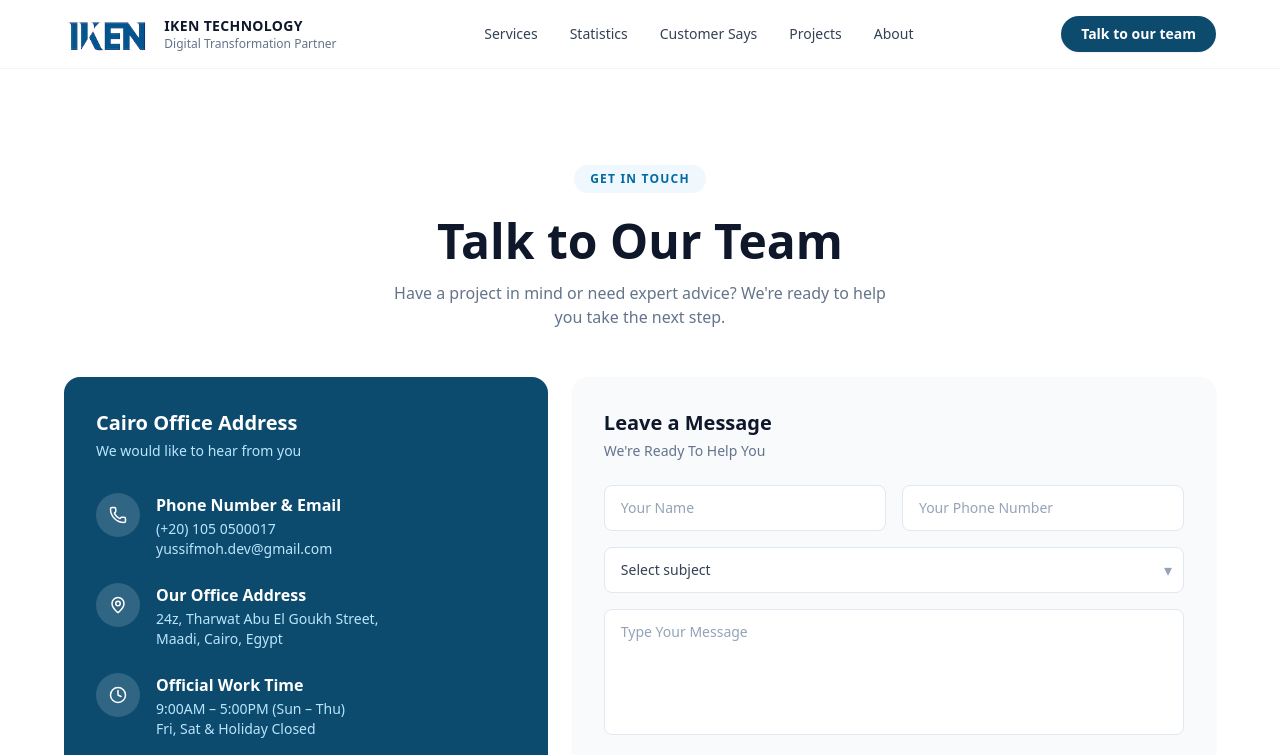
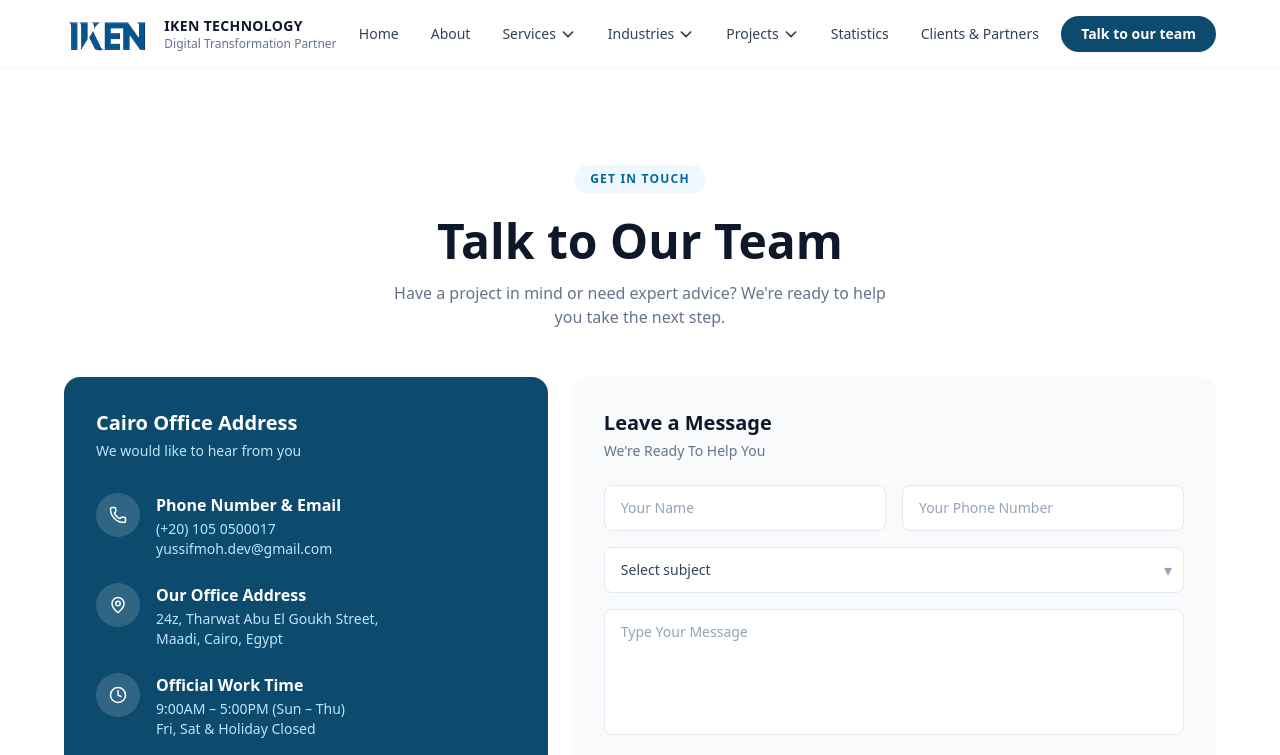
Before and after one commit to yussif03/IKEN_Revamp, a React (Vite) app: page /contact in a window 1280 px wide. Shown: the top 755 px of the page. Built offline with nearby package versions, Linux system fonts and the light colour scheme.

Commit message:
Edit Navbar

```diff
--- a/src/components/Navbar.jsx
+++ b/src/components/Navbar.jsx
@@ -58,20 +58,132 @@ const Navbar = () => {
           </div>
         </Link>
         <nav className="hidden items-center gap-8 text-sm font-medium text-slate-700 md:flex">
-          <a href="/#services" className="hover:text-sky-900">
-            Services
+          <Link
+            to="/"
+            onClick={(e) => {
+              setIsMobileMenuOpen(false)
+              handleLogoClick(e)
+            }}
+            className="hover:text-sky-900"
+          >
+            Home
+          </Link>
+          <a href="/#about" className="hover:text-sky-900">
+            About
           </a>
+          <div className="group relative -my-4 flex cursor-pointer items-center py-4">
+            <a href="/#services" className="flex items-center gap-1 hover:text-sky-900">
+              Services
+              <svg
+                className="h-4 w-4 transition-transform duration-200 group-hover:rotate-180"
+                fill="none"
+                viewBox="0 0 24 24"
+                stroke="currentColor"
+              >
+                <path strokeLinecap="round" strokeLinejoin="round" strokeWidth={2.5} d="M19 9l-7 7-7-7" />
+              </svg>
+            </a>
+            {/* Dropdown Menu */}
+            <div className="absolute left-0 top-full mt-2 w-80 rounded-xl bg-white p-6 shadow-[0_20px_40px_-15px_rgba(0,0,0,0.1)] ring-1 ring-slate-900/5 opacity-0 invisible transition-all duration-300 ease-in-out transform origin-top-left translate-y-2 group-hover:opacity-100 group-hover:visible group-hover:translate-y-0">
+              <div className="relative ml-2 space-y-6 border-l-2 border-slate-100 py-1">
+                {[
+                  'Web Application Development',
+                  'Mobile Apps',
+                  'Enterprise Solutions',
+                  'Software Consultancy',
+                  'Support & Modernization',
+                  'Team as a Service',
+                ].map((service, idx) => (
+                  <a
+                    key={idx}
+                    href="/#services"
+                    className="group/item relative block pl-6 text-[15px] font-medium text-slate-700 transition-colors hover:text-sky-900"
+                  >
+                    <span className="absolute -left-[9px] top-1 flex h-4 w-4 items-center justify-center rounded-full bg-white ring-1 ring-slate-200 transition-all group-hover/item:ring-sky-300 group-hover/item:shadow-sm">
+                      <span className="h-1.5 w-1.5 rounded-full bg-sky-500 transition-transform group-hover/item:scale-125"></span>
+                    </span>
+                    {service}
+                  </a>
+                ))}
+              </div>
+            </div>
+          </div>
+          <div className="group relative -my-4 flex cursor-pointer items-center py-4">
+            <a href="/#industries" className="flex items-center gap-1 hover:text-sky-900">
+              Industries
+              <svg
+                className="h-4 w-4 transition-transform duration-200 group-hover:rotate-180"
+                fill="none"
+                viewBox="0 0 24 24"
+                stroke="currentColor"
+              >
+                <path strokeLinecap="round" strokeLinejoin="round" strokeWidth={2.5} d="M19 9l-7 7-7-7" />
+              </svg>
+            </a>
+            {/* Dropdown Menu */}
+            <div className="absolute left-0 top-full mt-2 w-80 rounded-xl bg-white p-6 shadow-[0_20px_40px_-15px_rgba(0,0,0,0.1)] ring-1 ring-slate-900/5 opacity-0 invisible transition-all duration-300 ease-in-out transform origin-top-left translate-y-2 group-hover:opacity-100 group-hover:visible group-hover:translate-y-0">
+              <div className="relative ml-2 space-y-6 border-l-2 border-slate-100 py-1">
+                {[
+                  'Financial Services',
+                  'Retail & E-commerce',
+                  'Healthcare & Pharma',
+                  'Telecom & Media',
+                  'Public Sector',
+                  'Logistics & Supply Chain',
+                ].map((industry, idx) => (
+                  <a
+                    key={idx}
+                    href="/#industries"
+                    className="group/item relative block pl-6 text-[15px] font-medium text-slate-700 transition-colors hover:text-sky-900"
+                  >
+                    <span className="absolute -left-[9px] top-1 flex h-4 w-4 items-center justify-center rounded-full bg-white ring-1 ring-slate-200 transition-all group-hover/item:ring-sky-300 group-hover/item:shadow-sm">
+                      <span className="h-1.5 w-1.5 rounded-full bg-sky-500 transition-transform group-hover/item:scale-125"></span>
+                    </span>
+                    {industry}
+                  </a>
+                ))}
+              </div>
+            </div>
+          </div>
+          <div className="group relative -my-4 flex cursor-pointer items-center py-4">
+            <a href="/#projects" className="flex items-center gap-1 hover:text-sky-900">
+              Projects
+              <svg
+                className="h-4 w-4 transition-transform duration-200 group-hover:rotate-180"
+                fill="none"
+                viewBox="0 0 24 24"
+                stroke="currentColor"
+              >
+                <path strokeLinecap="round" strokeLinejoin="round" strokeWidth={2.5} d="M19 9l-7 7-7-7" />
+              </svg>
+            </a>
+            {/* Dropdown Menu */}
+            <div className="absolute left-0 top-full mt-2 w-80 rounded-xl bg-white p-6 shadow-[0_20px_40px_-15px_rgba(0,0,0,0.1)] ring-1 ring-slate-900/5 opacity-0 invisible transition-all duration-300 ease-in-out transform origin-top-left translate-y-2 group-hover:opacity-100 group-hover:visible group-hover:translate-y-0">
+              <div className="relative ml-2 space-y-6 border-l-2 border-slate-100 py-1">
+                {[
+                  'Contact Cars Platform',
+                  'Furn Platform',
+                  'Home Care Platform',
+                ].map((project, idx) => (
+                  <a
+                    key={idx}
+                    href="/#projects"
+                    className="group/item relative block pl-6 text-[15px] font-medium text-slate-700 transition-colors hover:text-sky-900"
+                  >
+                    <span className="absolute -left-[9px] top-1 flex h-4 w-4 items-center justify-center rounded-full bg-white ring-1 ring-slate-200 transition-all group-hover/item:ring-sky-300 group-hover/item:shadow-sm">
+                      <span className="h-1.5 w-1.5 rounded-full bg-sky-500 transition-transform group-hover/item:scale-125"></span>
+                    </span>
+                    {project}
+                  </a>
+                ))}
+              </div>
+            </div>
+          </div>
           <a href="/#statistics" className="hover:text-sky-900">
             Statistics
           </a>
-          <a href="/#testimonials" className="hover:text-sky-900">
-            Customer Says
-          </a>
-          <a href="/#projects" className="hover:text-sky-900">
-            Projects
-          </a>
-          <a href="/#about" className="hover:text-sky-900">
-            About
+          <a href="/#trustedclients" className="hover:text-sky-900">
+            Clients & Partners
           </a>
         </nav>
         <div className="flex items-center gap-2">
--- a/src/sections/TrustedClients.css
+++ b/src/sections/TrustedClients.css
@@ -9,6 +9,7 @@
     /* Use the exact easing requested */
     transition: opacity 500ms cubic-bezier(0.4, 0, 0.2, 1),
         transform 500ms cubic-bezier(0.4, 0, 0.2, 1);
+    scroll-margin-top: 120px;
 }
 
 .trusted-clients.animate-reveal {
--- a/src/sections/TrustedClients.jsx
+++ b/src/sections/TrustedClients.jsx
@@ -63,7 +63,7 @@ const TrustedClients = () => {
     }, [])
 
     return (
-        <section className="trusted-clients" ref={sectionRef}>
+        <section id="trustedclients" className="trusted-clients" ref={sectionRef}>
             <div className="container">
                 <div className="section-header">
                     <span className="line"></span>
```
Also changed, not shown: src/components/SectionWrapper.jsx (+0 -32 lines).
